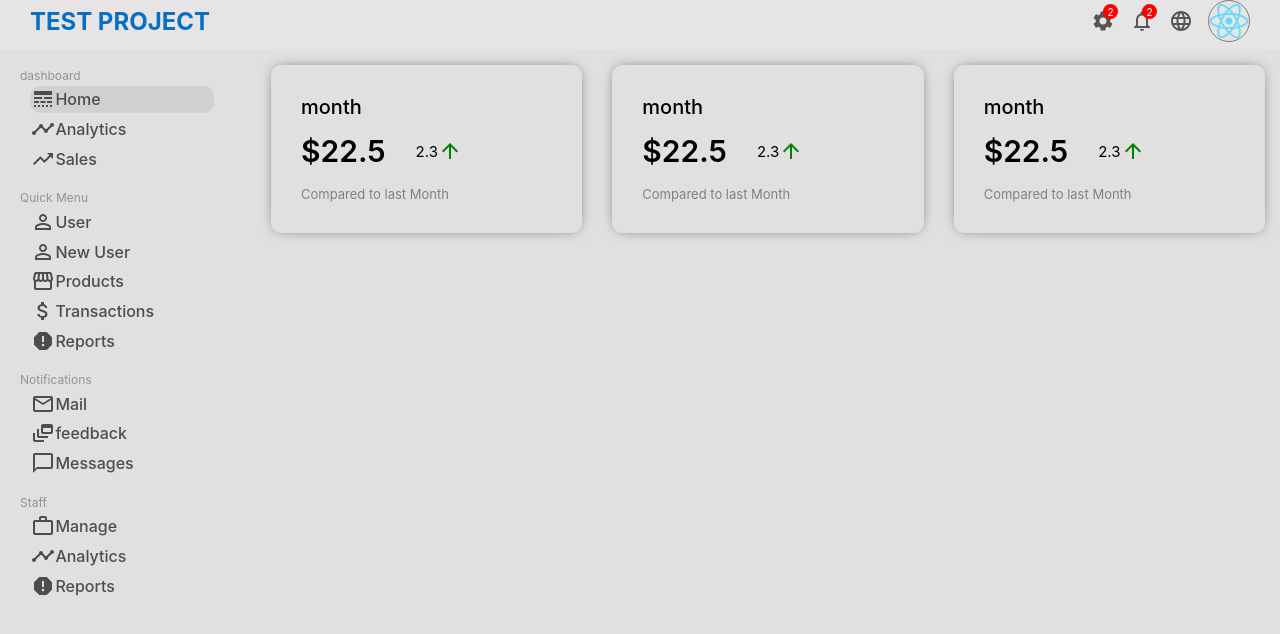
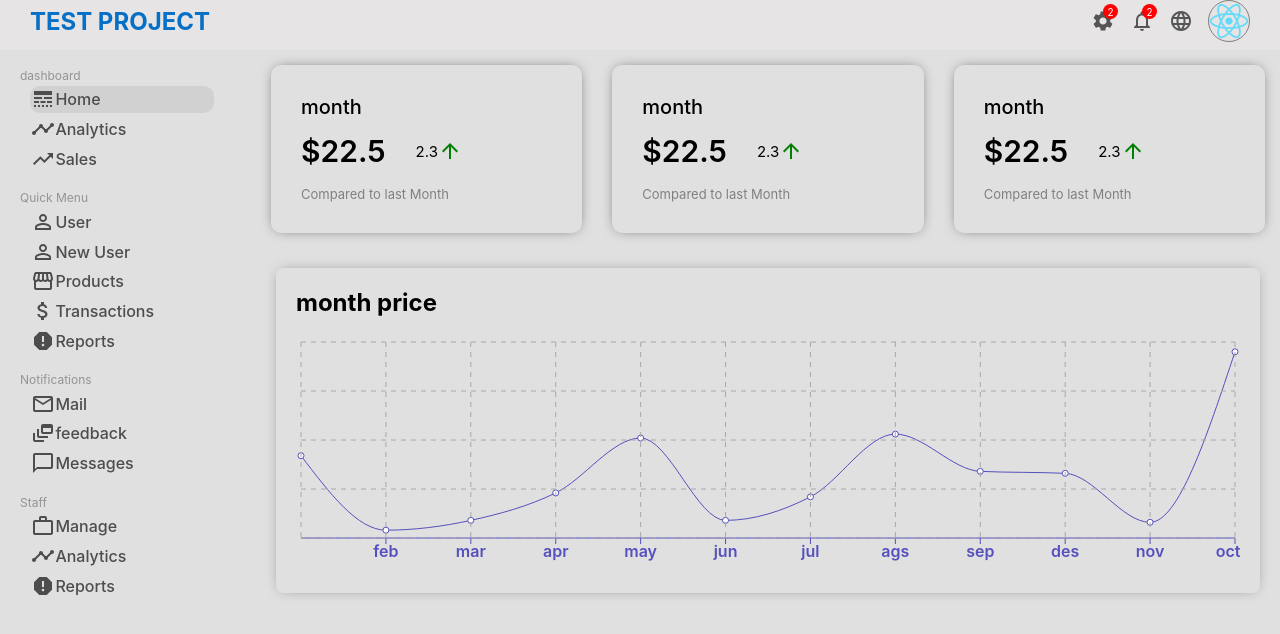
Before and after one commit to danahossini1/admin-page, a React (Create React App) app: page / in a window 1280 px wide. Shown: the top 634 px of the page. Built offline with nearby package versions, Linux system fonts and the light colour scheme.

Commit message:
fix HomeChart

```diff
--- a/package.json
+++ b/package.json
@@ -14,9 +14,9 @@
     "react-dom": "^18.2.0",
     "react-router-dom": "^6.8.1",
     "react-scripts": "5.0.1",
+    "recharts": "^2.4.1",
     "web-vitals": "^2.1.4"
   },
-
   "scripts": {
     "start": "react-scripts start",
     "build": "react-scripts build",
--- a/src/App.js
+++ b/src/App.js
@@ -2,7 +2,7 @@ import './App.css';
 import { routes } from './router'
 import { useRoutes } from 'react-router-dom';
 import TopNav from './component/TopNav/TopNav';
-import Sidbar from './component/TopNav/Sidbar/Sidbar';
+import Sidbar from './component/Sidbar/Sidbar';
 
 function App() {
 
--- /dev/null
+++ b/src/component/Chart/Chart.jsx
@@ -0,0 +1,19 @@
+import React from 'react'
+import { ResponsiveContainer, LineChart, Line, CartesianGrid, XAxis, Tooltip } from 'recharts'
+
+export default function Chart({ data, title, grid }) {
+    return (
+        <div className='chart-contaner'>
+            <h2 className='chart-title'>{title}</h2>
+            <ResponsiveContainer aspect={4}>
+                <LineChart width='100%' data={data} >
+                    <Line type='monotone' stroke='#5550bd' dataKey='price' />
+                    <XAxis dataKey='name'stroke='#5550bd' />
+                    <Tooltip />
+                    {grid && <CartesianGrid stroke='rgb(169 168 168)' strokeDasharray='5 5' />}
+                </LineChart>
+            </ResponsiveContainer>
+
+        </div>
+    )
+}
--- a/src/component/TopNav/Fitures/Fitures.css
+++ b/src/component/Fitures/Fitures.css
@@ -6,6 +6,11 @@
     width: 30%;
     cursor: pointer;
 
+}
+.fiture-contaner:hover{
+    transform: rotateY(2px);
+    transition: all 0.1s linear;
+    box-shadow: 0 0 28px -9px rgba(0, 0, 0, 0.95);
 }
 .fiture{
 }
--- /dev/null
+++ b/src/data.js
@@ -0,0 +1,14 @@
+export let dataHomeChart=[
+    {"name":'jan',"price":42000},
+    {"name":'feb',"price":4000},
+    {"name":'mar',"price":9000},
+    {"name":'apr',"price":23000},
+    {"name":'may',"price":51000},
+    {"name":'jun',"price":9000},
+    {"name":'jul',"price":21000},
+    {"name":'ags',"price":53000},
+    {"name":'sep',"price":34000},
+    {"name":'des',"price":33000},
+    {"name":'nov',"price":8000},
+    {"name":'oct',"price":95000},
+]
--- a/src/pages/Home/Home.css
+++ b/src/pages/Home/Home.css
@@ -8,3 +8,14 @@
     display: flex;
     justify-content: space-around;
 }
+.chart-contaner{
+    margin: 20px;
+    padding: 20px;
+    box-shadow: 0 0 14px -5px rgba(0, 0, 0, 0.50);
+    border-radius: 7px;
+    font-weight: 630;
+
+}
+.chart-title{
+    margin-bottom: 20px;
+}
--- a/src/pages/Home/Home.jsx
+++ b/src/pages/Home/Home.jsx
@@ -1,6 +1,8 @@
 import React from 'react'
 import './Home.css'
-import Fitures from '../../component/TopNav/Fitures/Fitures'
+import Fitures from '../../component/Fitures/Fitures'
+import Chart from '../../component/Chart/Chart'
+import { dataHomeChart } from '../../data'
 
 export default function Home() {
   return (
@@ -10,6 +12,9 @@ export default function Home() {
         <Fitures />
         <Fitures />
       </div>
+      <div className='home-chart'>
+        <Chart data={dataHomeChart} title='month price' grid />
+      </div>
 
     </div>
   )
```
Also changed, not shown: src/component/Fitures/Fitures.jsx (renamed from src/component/TopNav/Fitures/Fitures.jsx), src/component/Sidbar/Sidbar.css (renamed from src/component/TopNav/Sidbar/Sidbar.css), src/component/Sidbar/Sidbar.jsx (renamed from src/component/TopNav/Sidbar/Sidbar.jsx), 1 other file (tests, documents, lock files or other folders).
